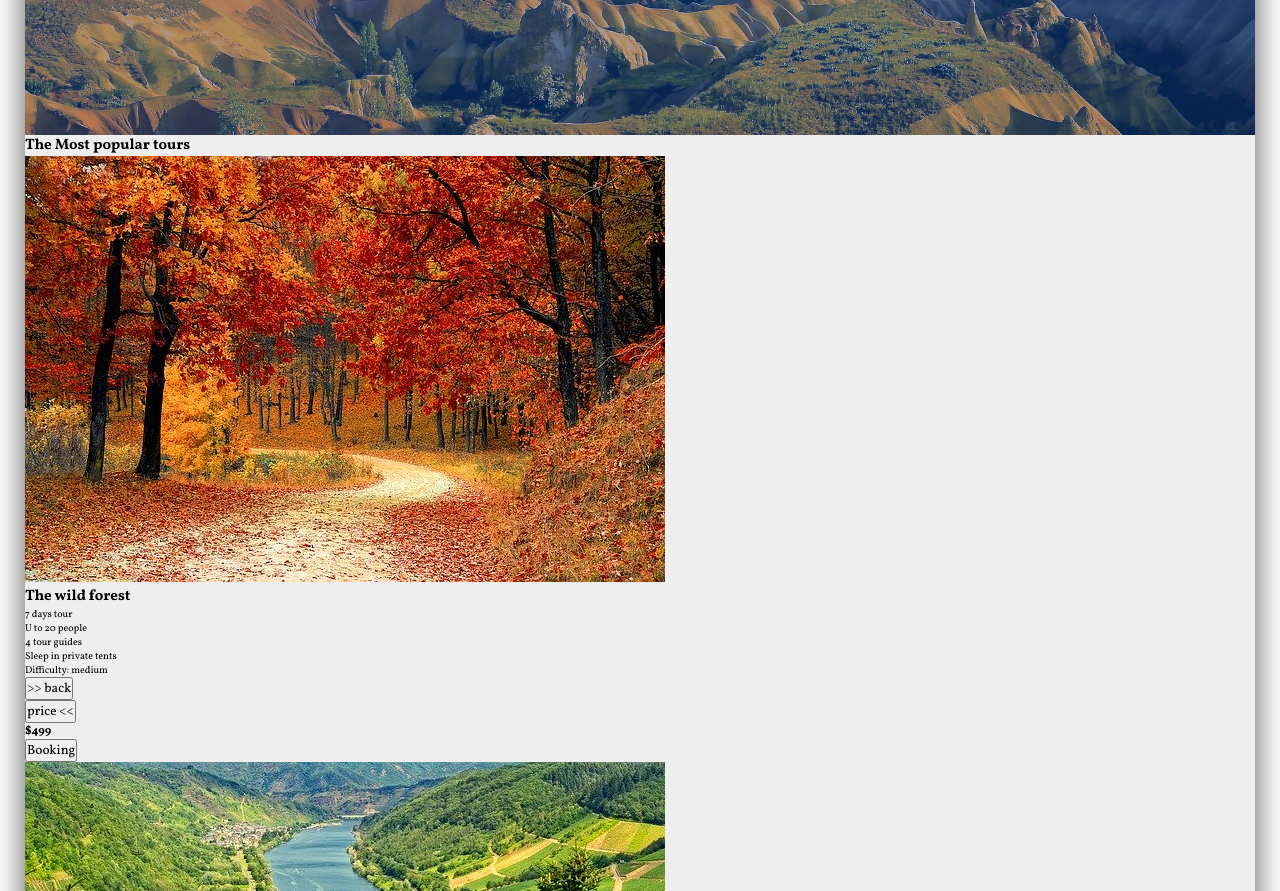
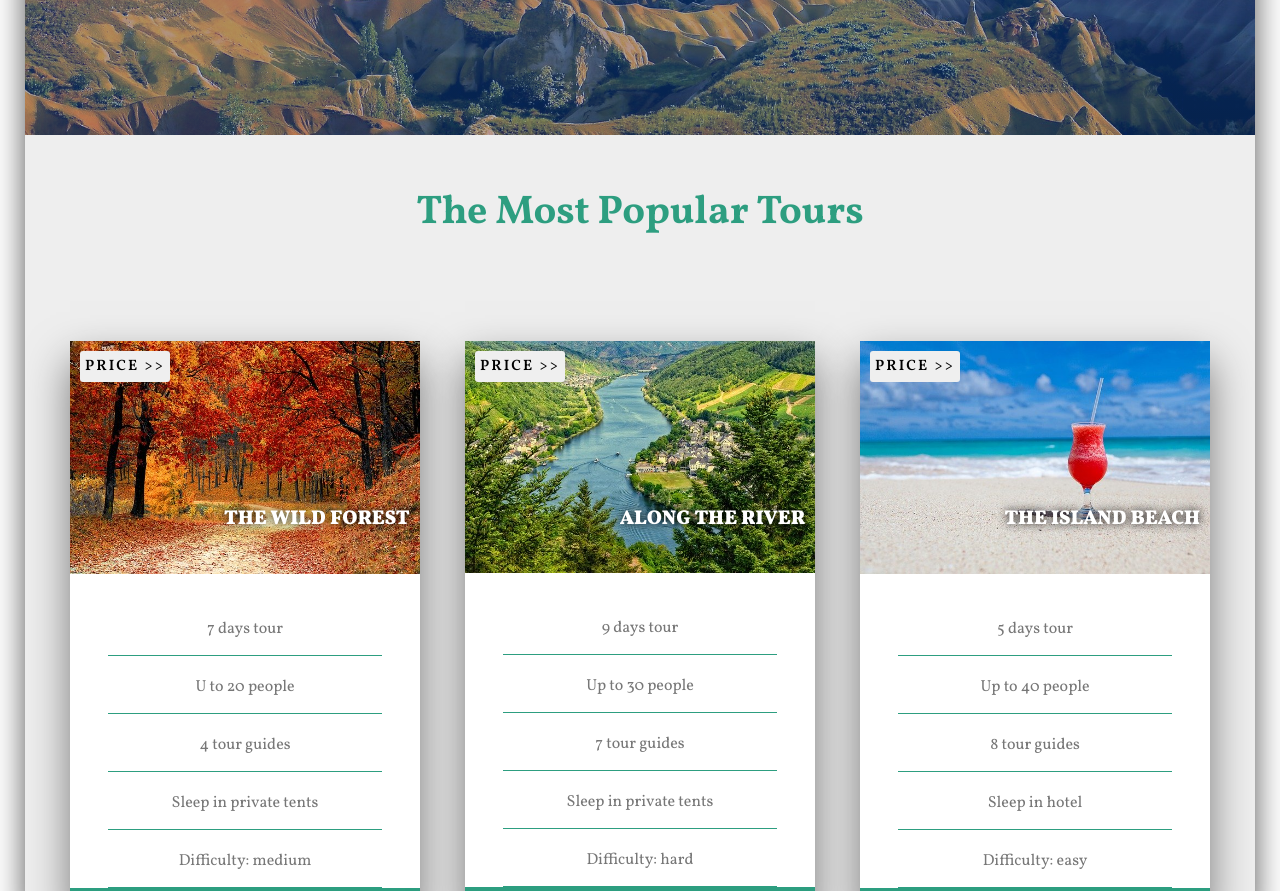
Before and after one commit to yannickbaze/frontend-sandbox-pool, a plain HTML site: page thetour/index.html in a window 1280 px wide. Shown: the part 640-1531 px from the top of the page. Drawn offline with Linux system fonts and the light colour scheme.

Commit message:
popular tour style (in progress)

```diff
--- a/thetour/index.html
+++ b/thetour/index.html
@@ -37,8 +37,8 @@
 
             <!-- Star tour section -->
 
-            <section class="popular-tours">
-                <h1 class="popular-tours-heading">The Most popular tours</h1>
+            <section class="popular-tour">
+                <h1 class="popular-tour-heading">The Most popular tours</h1>
                  <div class="cards-wrapper">
                     <div class="card">
                         <div class="front-side">
@@ -51,10 +51,10 @@
                                 <li class="card-list-item">Sleep in private tents</li>
                                 <li class="card-list-item">Difficulty: medium </li>
                             </ul>
-                            <button class="navigation-button">&gt;&gt; back</button>
+                            <button class="navigation-button">price &gt;&gt;</button>
                         </div>
-                        <div class="back-side">
-                            <button class="navigation-button">price &lt;&lt;</button>
+                        <div class="back-side center">
+                            <button class="navigation-button">&lt;&lt; back</button>
                             <h3 class="tour-price">$499</h3>
                             <button class="card-button">Booking</button>
 
@@ -72,10 +72,11 @@
                                 <li class="card-list-item">Sleep in private tents</li>
                                 <li class="card-list-item">Difficulty: hard </li>
                             </ul>
-                            <button class="navigation-button">&gt;&gt; back</button>
+                           <button class="navigation-button">price &gt;&gt;</button>
                         </div>
-                        <div class="back-side">
-                            <button class="navigation-button">price &lt;&lt;</button>
+                        <div class="back-side center">
+
+                             <button class="navigation-button">&lt;&lt; back</button>
                             <h3 class="tour-price">$799</h3>
                             <button class="card-button">Booking</button>
 
@@ -94,10 +95,13 @@
                                 <li class="card-list-item">Sleep in hotel</li>
                                 <li class="card-list-item">Difficulty: easy </li>
                             </ul>
-                            <button class="navigation-button">&gt;&gt; back</button>
+
+                             <button class="navigation-button">price &gt;&gt;</button>
+
                         </div>
-                        <div class="back-side">
-                            <button class="navigation-button">price &lt;&lt;</button>
+                        <div class="back-side center">
+                            <button class="navigation-button">&lt;&lt; back</button>
+
                             <h3 class="tour-price">$899</h3>
                             <button class="card-button">Booking</button>
 
--- a/thetour/style.css
+++ b/thetour/style.css
@@ -187,3 +187,107 @@ html{
         opacity: 1;
     }
 }
+
+/* Start Popular tour section */
+section.popular-tour{
+
+}
+h1.popular-tour-heading{
+    font-size: 4rem;
+    text-align: center;
+    color: var(--primary-color);
+    text-transform: capitalize;
+    margin: 5rem 0 10rem 0;
+
+}
+
+
+.cards-wrapper{
+    display: flex;
+    justify-content: space-evenly;
+}
+
+.card{
+    width: 35rem;
+    position: relative;
+}
+
+.card-image{
+    width: 100%;
+}
+
+.front-side{
+    text-align: center;
+    background-color: var(--white-color);
+    position: relative;
+    z-index: 10;
+}
+
+.tour-name{
+    font-size: 2rem;
+    font-weight: 900;
+    text-transform: uppercase;
+    position: absolute;
+    top: 30%;
+    right: 1rem;
+    color: var(--white-color);
+    text-shadow: 0 0 1rem #000;
+}
+
+.card-list{
+    width: 80%;
+    margin: auto;
+    padding: 2rem 0.3rem 0;
+}
+
+.card-list-item{
+    font-size: 1.6rem;
+    font-weight: 500;
+    color: var(--light-grey-color);
+    margin: 2rem 0;
+    border-bottom: 0.1rem solid var(--primary-color);
+    padding-bottom: 1.5rem;
+}
+
+.back-side{
+    position: absolute;
+    top: 0;
+    width: 100%;
+    height: 100%;
+    background-color: var(--primary-color);
+    box-shadow: 0 2rem 4rem #777;
+    flex-direction: column;
+}
+
+.tour-price{
+    font-size: 3rem;
+    font-weight: 500;
+    color: var(--white-color);
+    margin-bottom: 3rem;
+}
+
+.card-button{
+    color: var(--primary-color);
+    background-color: var(--white-color);
+    border:none;
+    font-size: 2.5rem;
+    border-radius: 5rem;
+    padding: .5rem 1rem;
+    cursor: pointer;
+}
+
+.navigation-button{
+    position: absolute;
+    top: 1rem;
+    left: 1rem;
+    padding: .5rem;
+    background-color: rgba(--white-color);
+    border-radius: .3rem;
+    border:none;
+    font-size: 1.5rem;
+    font-weight: 600;
+    text-transform: uppercase;
+    letter-spacing: 0.2rem;
+    cursor: pointer;
+}
+/* EndPopular tour section */
```
